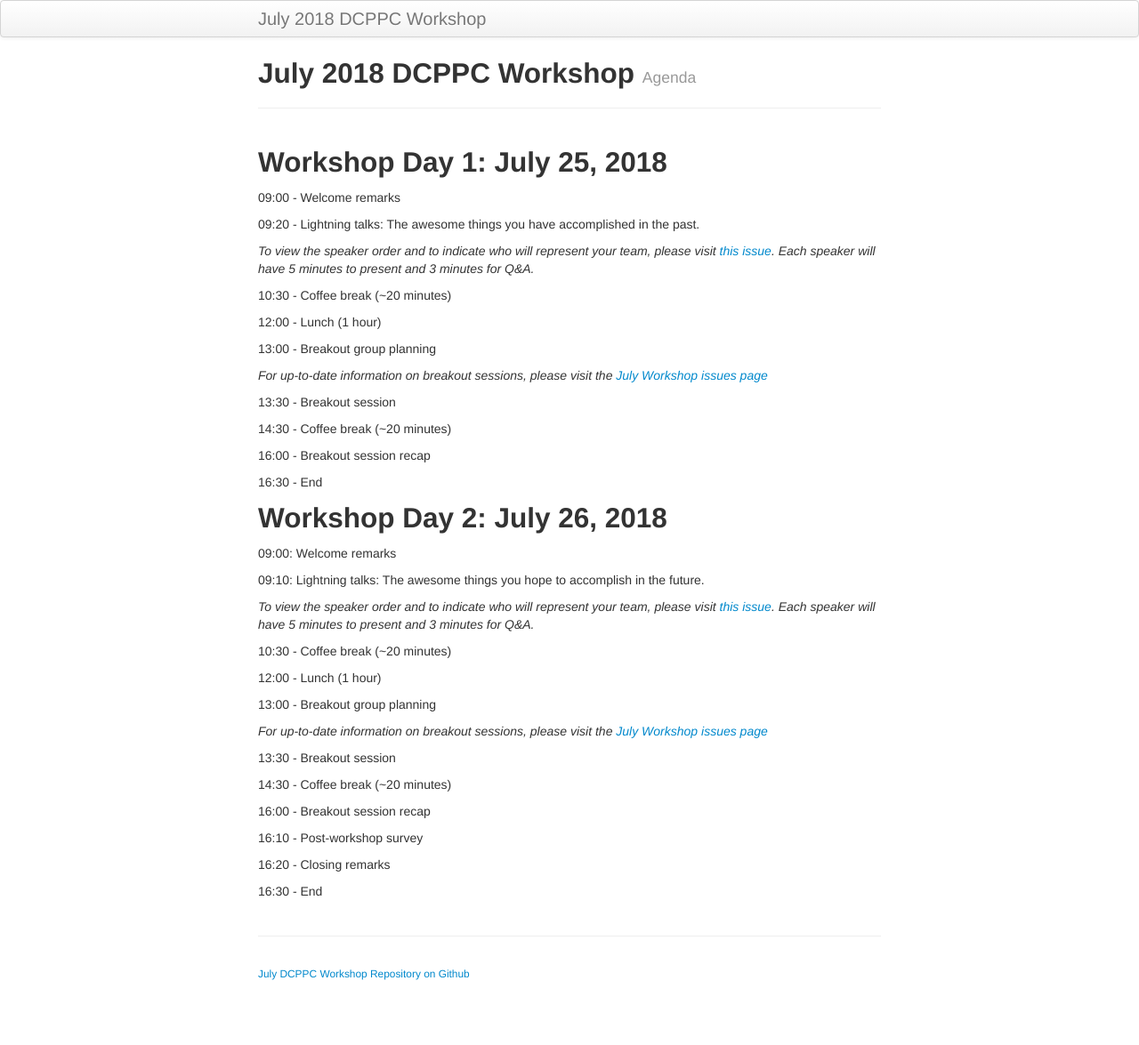
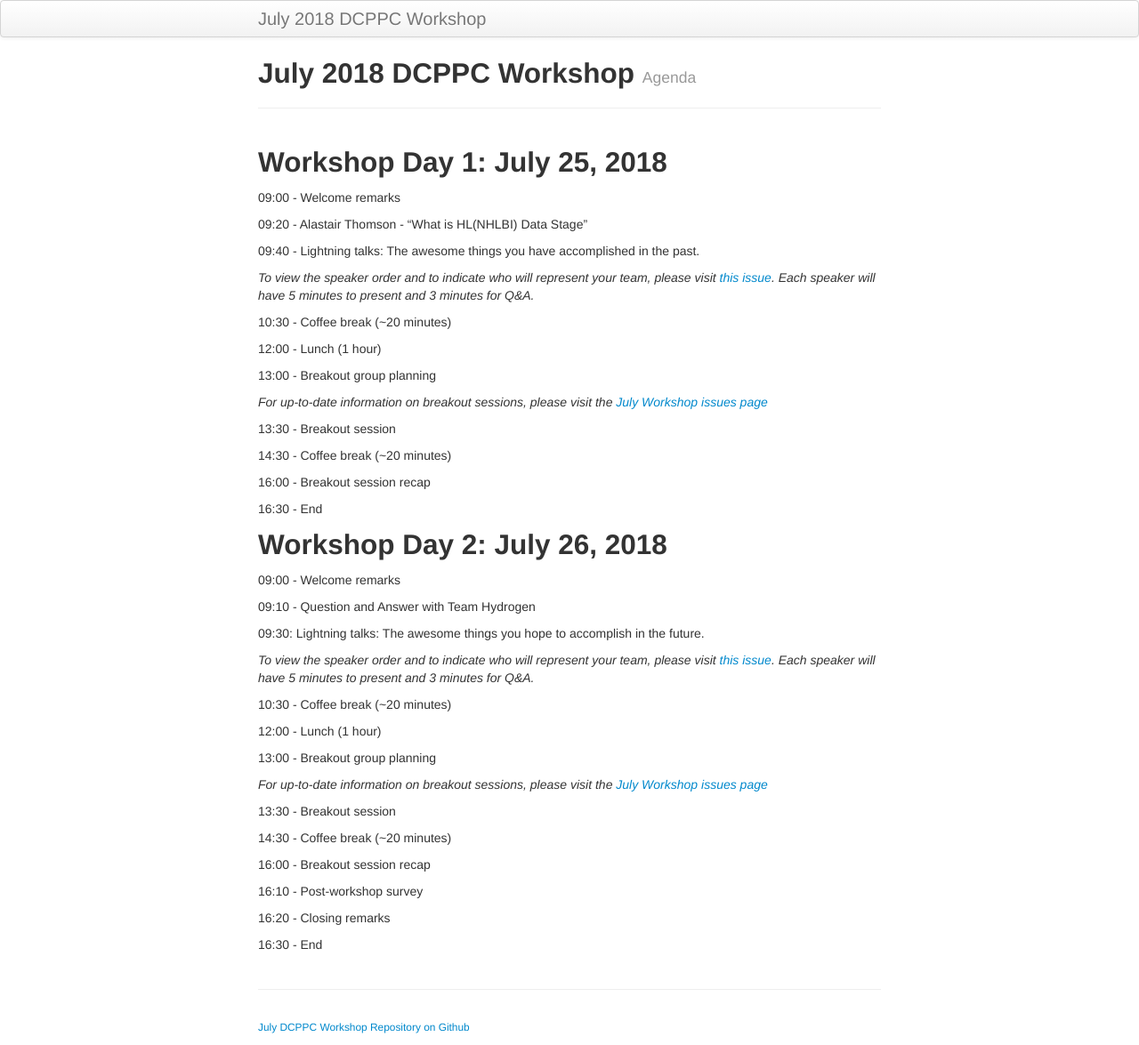
Before and after one commit to dcppc/2018-july-workshop, a Jekyll site: the page built from docs/agenda.md, in a window 1280 px wide. Shown: the whole page at 89% size. Built offline with Jekyll 4.4.1, drawn with Linux system fonts in a browser that asks for light colours; before the commit the page ends 1115 px from its top, so only the background shows below that.

Commit message:
add data stage talk

```diff
--- a/docs/agenda.md
+++ b/docs/agenda.md
@@ -9,7 +9,9 @@ tagline: Agenda
 
 09:00 - Welcome remarks
 
-09:20 - Lightning talks: The awesome things you have accomplished in the past.
+09:20 - Alastair Thomson - "What is HL(NHLBI) Data Stage"
+
+09:40 - Lightning talks: The awesome things you have accomplished in the past.
 
 _To view the speaker order and to indicate who will represent your team, please visit [this issue](https://github.com/dcppc/2018-july-workshop/issues/). Each speaker will have 5 minutes to present and 3 minutes for Q&A._
 
@@ -33,9 +35,11 @@ _For up-to-date information on breakout sessions, please visit the [July Worksho
 
 ## Workshop Day 2:  July 26, 2018
 
-09:00: Welcome remarks
+09:00 - Welcome remarks
 
-09:10: Lightning talks: The awesome things you  hope to accomplish in the future.
+09:10 - Question and Answer with Team Hydrogen
+
+09:30: Lightning talks: The awesome things you  hope to accomplish in the future.
 
 _To view the speaker order and to indicate who will represent your team, please visit [this issue](https://github.com/dcppc/2018-july-workshop/issues/). Each speaker will have 5 minutes to present and 3 minutes for Q&A._
 
```
